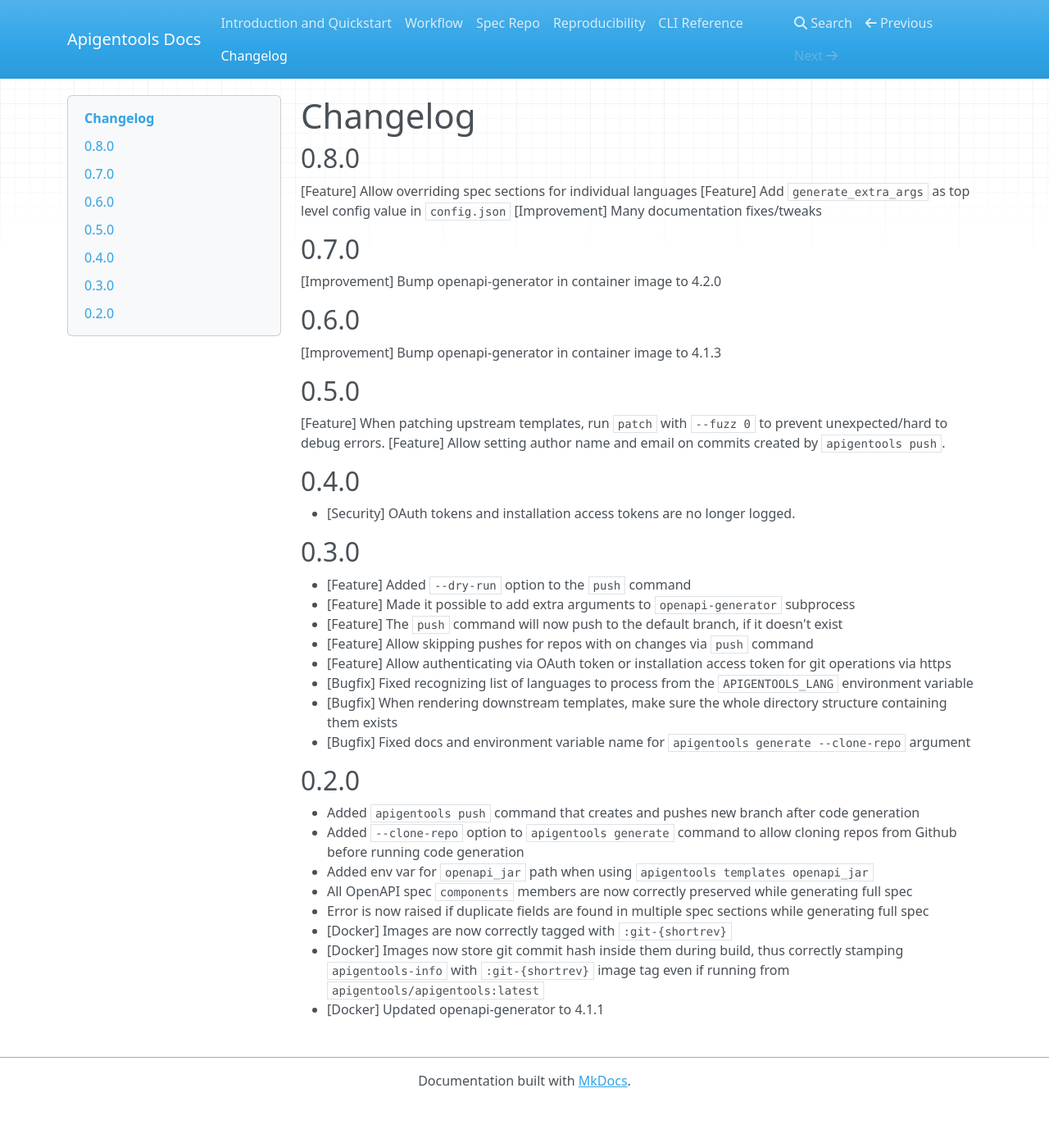
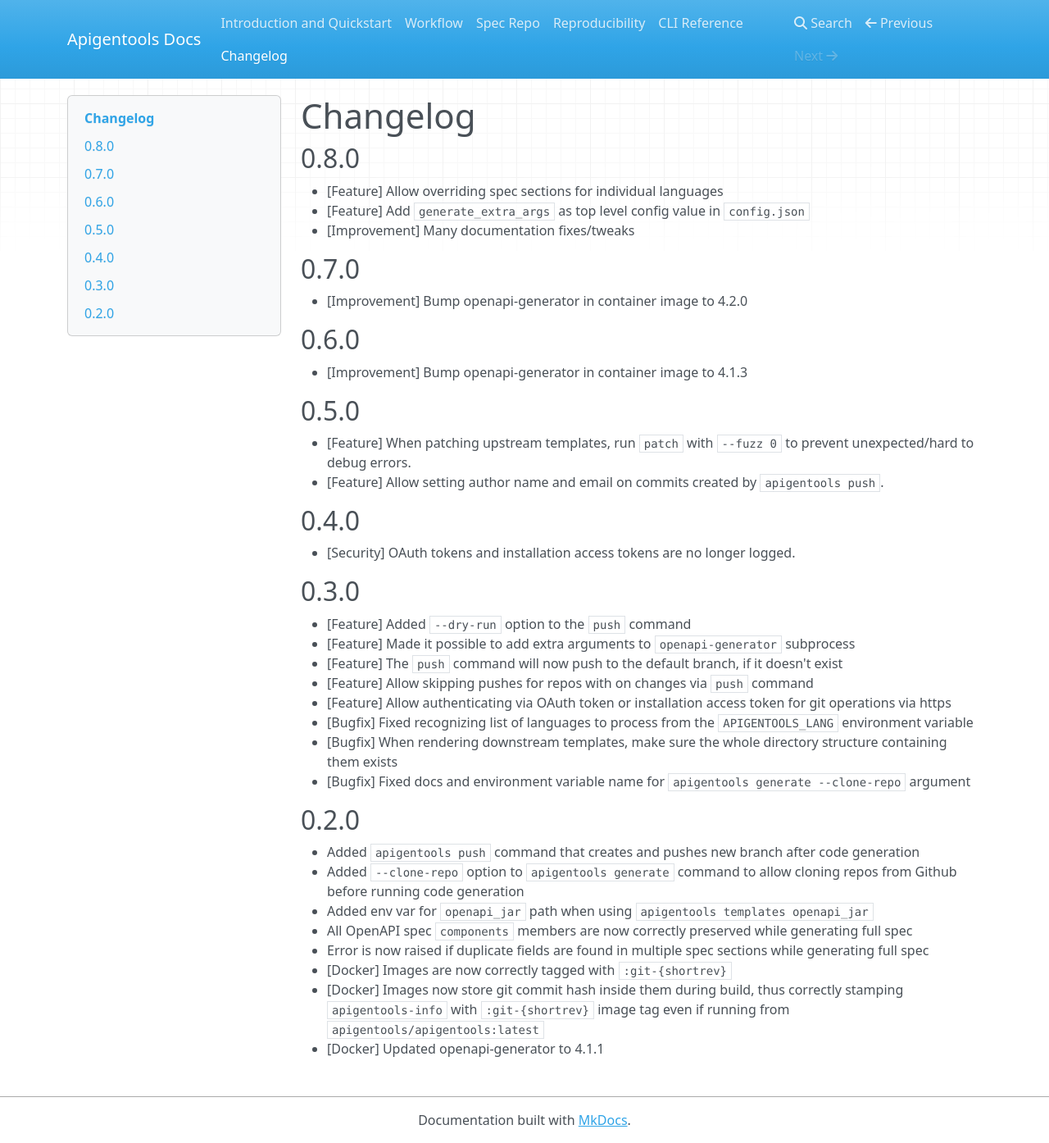
Before and after one commit to DataDog/apigentools, an MkDocs documentation site: the page built from docs/changelog.md, in a window 1280 px wide and 1394 px high. Shown: the whole window at 82% size. Built offline with MkDocs 1.6.1, drawn with Linux system fonts in a browser that asks for light colours; nearby versions of some CDN libraries.

```diff
--- a/docs/changelog.md
+++ b/docs/changelog.md
@@ -2,22 +2,22 @@
 
 ## 0.8.0
 
-[Feature] Allow overriding spec sections for individual languages
-[Feature] Add `generate_extra_args` as top level config value in `config.json`
-[Improvement] Many documentation fixes/tweaks
+* [Feature] Allow overriding spec sections for individual languages
+* [Feature] Add `generate_extra_args` as top level config value in `config.json`
+* [Improvement] Many documentation fixes/tweaks
 
 ## 0.7.0
 
-[Improvement] Bump openapi-generator in container image to 4.2.0
+* [Improvement] Bump openapi-generator in container image to 4.2.0
 
 ## 0.6.0
 
-[Improvement] Bump openapi-generator in container image to 4.1.3
+* [Improvement] Bump openapi-generator in container image to 4.1.3
 
 ## 0.5.0
 
-[Feature] When patching upstream templates, run `patch` with `--fuzz 0` to prevent unexpected/hard to debug errors.
-[Feature] Allow setting author name and email on commits created by `apigentools push`.
+* [Feature] When patching upstream templates, run `patch` with `--fuzz 0` to prevent unexpected/hard to debug errors.
+* [Feature] Allow setting author name and email on commits created by `apigentools push`.
 
 ## 0.4.0
 
```
